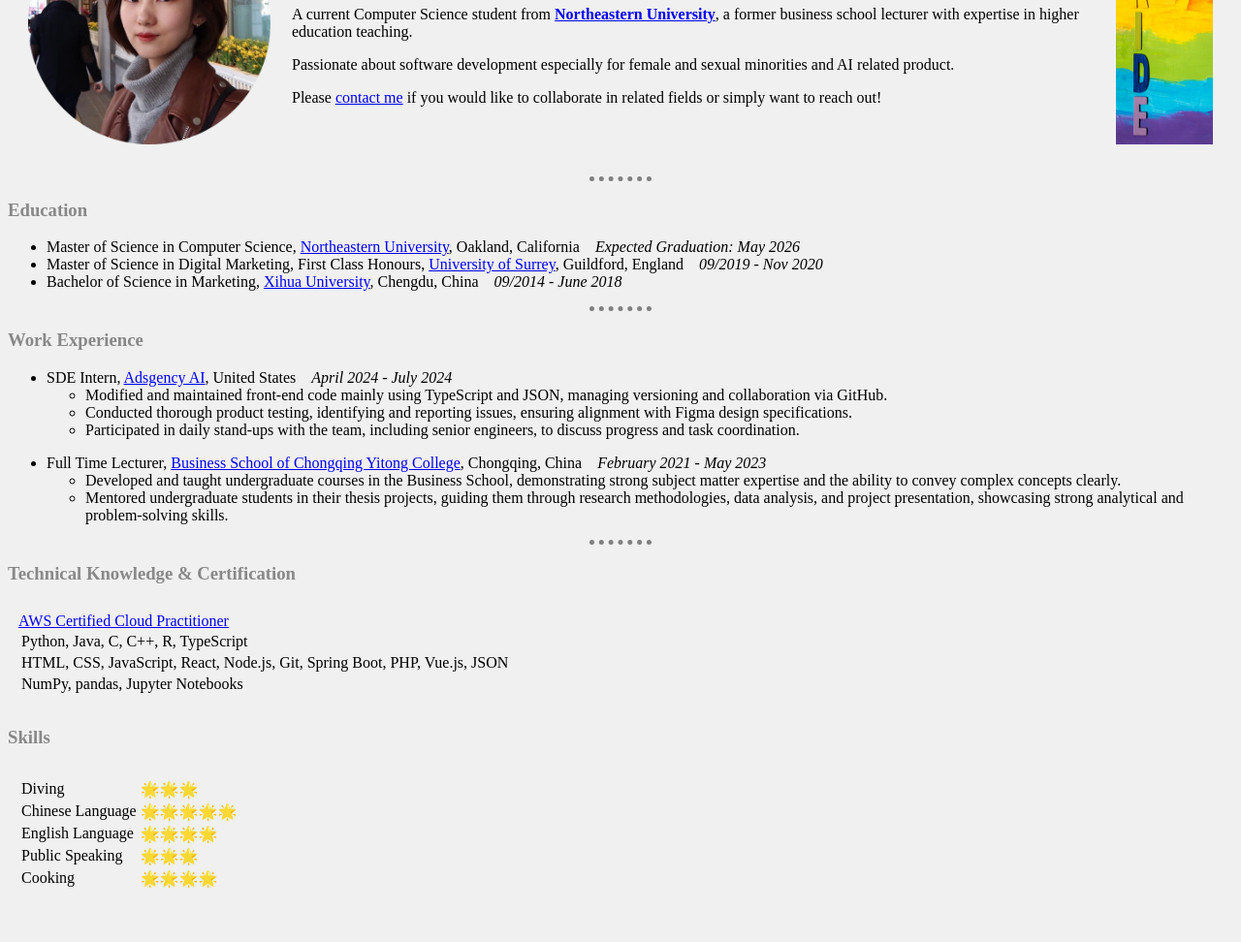
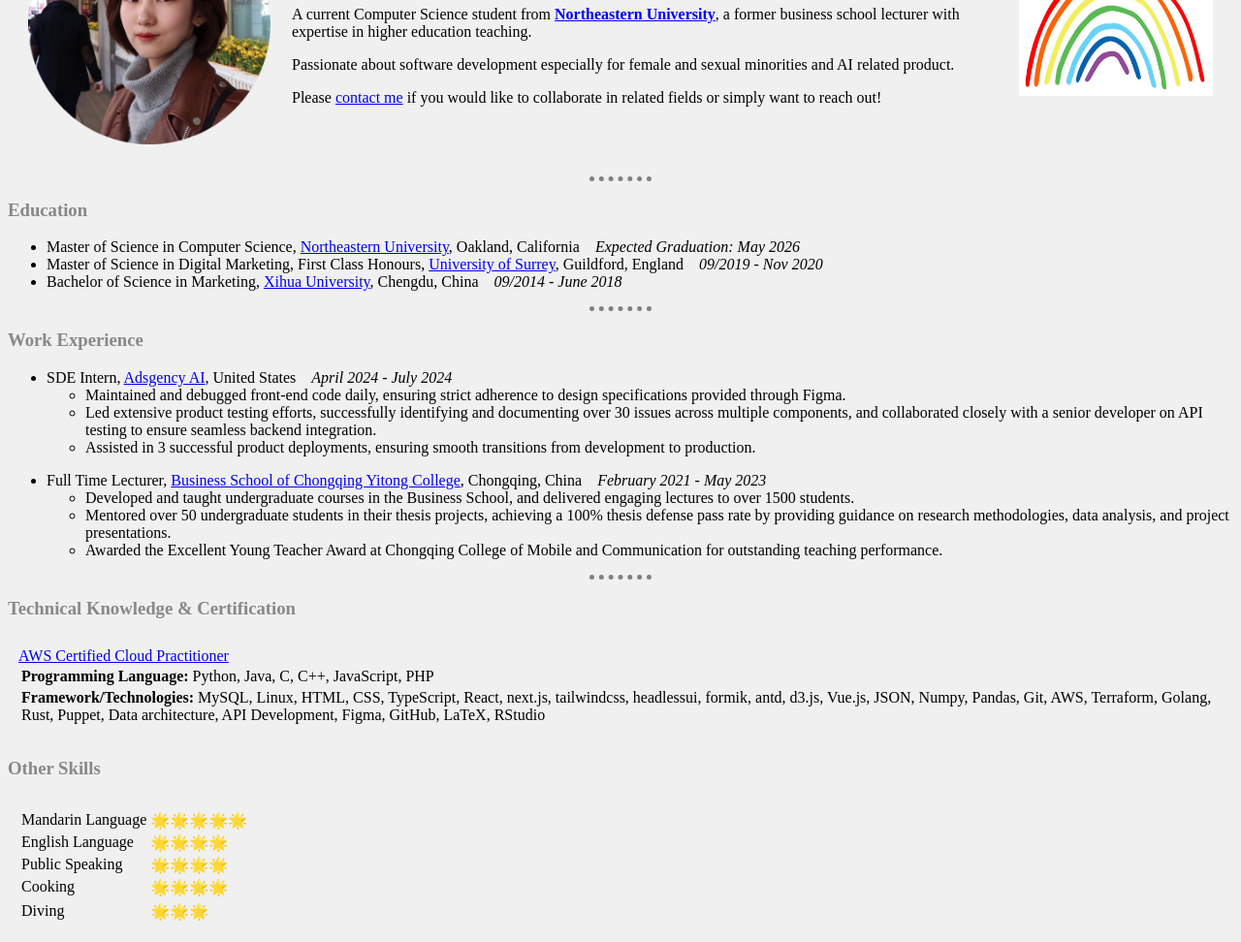
Before and after one commit to Ting-Lii/cv1, a plain HTML site: page index.html in a window 1280 px wide. Shown: the part 130-1102 px from the top of the page at 97% size. Before the commit the page ends 1068 px from the top, so only its background shows below. Drawn offline with Linux system fonts and the light colour scheme.

Commit message:
CV updated 9/16

```diff
--- a/index.html
+++ b/index.html
@@ -15,7 +15,7 @@
           <p>Passionate about software development especially for female and sexual minorities and AI related product.</p>
           <p>Please <a href="contact-me.html">contact me</a> if you would like to collaborate in related fields or simply want to reach out!</p>
         </td>
-        <td><img src="rainbowPride.png" alt="Rainbow Flag" style="width: 100px;"></td>
+        <td><img src="rainbowPride.jpg" alt="Rainbow Flag" style="width: 200px; height: 150px;"></td>
       </tr>
     </table>
     <hr>
@@ -30,16 +30,19 @@
     <ul>
       <li>SDE Intern, <a href="https://adsgency.ai/">Adsgency AI</a>, United States &nbsp;&nbsp <em>April 2024 - July 2024</em>
         <ul>
-          <li>Modified and maintained front-end code mainly using TypeScript and JSON, managing versioning and collaboration via GitHub.</li>
-          <li>Conducted thorough product testing, identifying and reporting issues, ensuring alignment with Figma design specifications.</li>
-          <li>Participated in daily stand-ups with the team, including senior engineers, to discuss progress and task coordination.</li>
+          <li>Maintained and debugged front-end code daily, ensuring strict adherence to design specifications provided through Figma.</li>
+          <li>Led extensive product testing efforts, successfully identifying and documenting over 30 issues across multiple components, and collaborated closely with a senior developer on API testing to ensure seamless backend integration.</li>
+          <li>Assisted in 3 successful product deployments, ensuring smooth transitions from development to production.</li>
         </ul>
       </li>
       <p></p>
       <li>Full Time Lecturer, <a href="https://www.cqyti.com/">Business School of Chongqing Yitong College</a>, Chongqing, China &nbsp;&nbsp <em>February 2021 - May 2023</em>
         <ul>
-          <li>Developed and taught undergraduate courses in the Business School, demonstrating strong subject matter expertise and the ability to convey complex concepts clearly.</li>
-          <li>Mentored undergraduate students in their thesis projects, guiding them through research methodologies, data analysis, and project presentation, showcasing strong analytical and problem-solving skills.</li>
+          <li>Developed and taught undergraduate courses in the Business School, and delivered engaging lectures to over 1500 students.</li>
+          <li>Mentored over 50 undergraduate students in their thesis projects, achieving a 100% thesis defense pass rate by providing
+            guidance on research methodologies, data analysis, and project presentations.</li>
+          <li>Awarded the Excellent Young Teacher Award at Chongqing College of Mobile and Communication for outstanding teaching
+            performance.</li>
         </ul>
       </li>
     </ul>
@@ -50,13 +53,13 @@
         <td>
           <table>
             <tr>
-              <td>Python, Java, C, C++, R, TypeScript</td>
+              <td><b>Programming Language: </b>Python, Java, C, C++, JavaScript, PHP</td>
             </tr>
             <tr>
-              <td>HTML, CSS, JavaScript, React, Node.js, Git, Spring Boot, PHP, Vue.js, JSON</td>
-            </tr>
-            <tr>
-              <td>NumPy, pandas, Jupyter Notebooks</td>
+              <td><b>Framework/Technologies: </b>MySQL, Linux, HTML, CSS, TypeScript, React, next.js, tailwindcss, headlessui, formik, antd,
+                d3.js, Vue.js, JSON, Numpy, Pandas, Git, AWS, Terraform, Golang, Rust, Puppet, Data architecture, API Development, Figma,
+                GitHub, LaTeX, RStudio
+              </td>
             </tr>
             <tr>
               <a href="https://www.credly.com/badges/8d937097-e9d5-4031-bdf1-47c06db72c0c/public_url">AWS Certified Cloud Practitioner</a>
@@ -68,17 +71,13 @@
   </body>
 
 </html>
- <h3>Skills</h3>
+ <h3>Other Skills</h3>
  <table cellspacing="10">
   <tr>
     <td>
       <table>
         <tr>
-          <td>Diving</td>
-          <td>🌟🌟🌟</td>
-        </tr>
-        <tr>
-          <td>Chinese Language</td>
+          <td>Mandarin Language</td>
           <td>🌟🌟🌟🌟🌟</td>
         </tr>
         <tr>
@@ -87,12 +86,16 @@
         </tr>
         <tr>
           <td>Public Speaking</td>
-          <td>🌟🌟🌟</td>
+          <td>🌟🌟🌟🌟</td>
         </tr>
         <tr>
           <td>Cooking</td>
           <td>🌟🌟🌟🌟</td>
         </tr>
+        <tr></tr>
+          <td>Diving</td>
+          <td>🌟🌟🌟</td>
+        </tr>
       </table>
  </body>
 </html>
```
Also changed, not shown: rainbowPride.jpg (added), rainbowPride.png (deleted).
